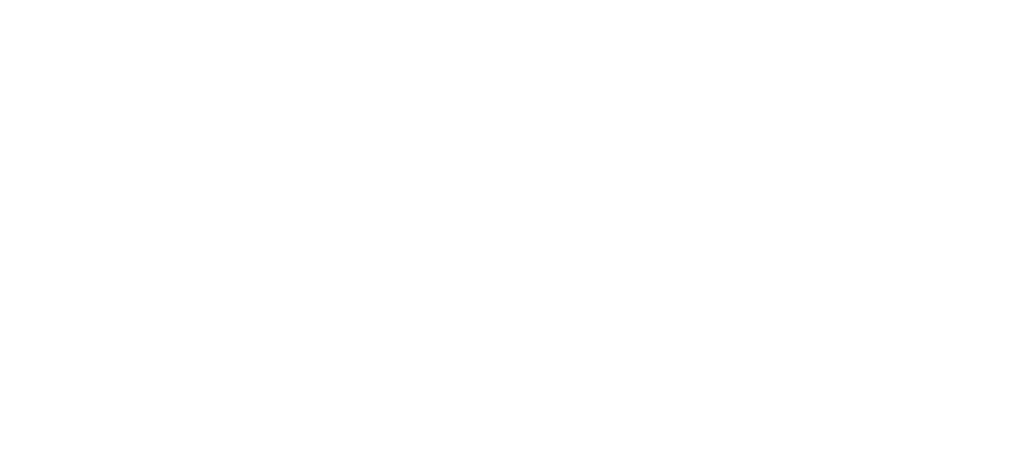
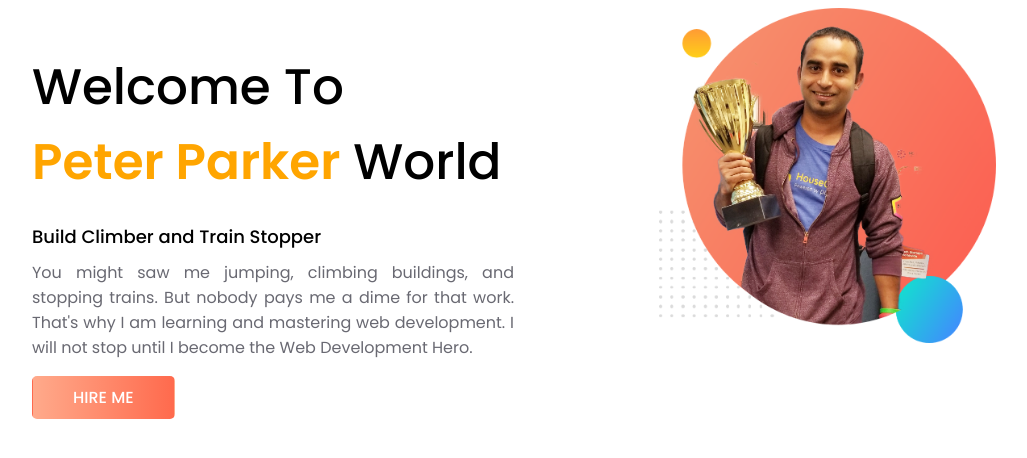
Before and after one commit to devhasibulislam/sample_portfolio, a plain HTML site: page index.html in a window 1280 px wide. Shown: the whole page, without its empty margins (126-1153 px from the left). Drawn offline with Linux system fonts and the light colour scheme.

Commit message:
first portion done

```diff
--- a/index.html
+++ b/index.html
@@ -1,5 +1,6 @@
 <!DOCTYPE html>
 <html lang="en">
+
 <head>
     <meta charset="UTF-8">
     <meta http-equiv="X-UA-Compatible" content="IE=edge">
@@ -8,7 +9,28 @@
     <link rel="stylesheet" href="style.css">
     <link rel="shortcut icon" href="favicon.jpg" type="image/x-icon">
 </head>
+
 <body>
-    <!-- write something! -->
+    <section id="portion1">
+        <div class="part1">
+            <h1>Welcome To</h1>
+            <h2><span id="name_orange">Peter Parker</span> World</h2>
+            <article id="brief_intro">
+                <h4>Build Climber and Train Stopper</h4>
+                <p>
+                    You might saw me jumping, climbing buildings, and stopping trains. But nobody pays me a dime for
+                    that work. That's why I am learning and mastering web development. I will not stop until I become
+                    the Web Development Hero.
+                </p>
+            </article>
+            <a href="#" target="_blank" class="link_button">
+                <button type="submit" value="hire_me">Hire Me</button>
+            </a>
+        </div>
+        <div class="part2">
+            <img src="./images/jhankar1.png" alt="Jhankar with a Trophy">
+        </div>
+    </section>
 </body>
+
 </html>
--- a/style.css
+++ b/style.css
@@ -3,3 +3,76 @@
 body {
     font-family: 'Poppins', sans-serif;
 }
+
+img {
+    max-width: 100%;
+}
+
+#portion1 {
+    display: flex;
+    flex-direction: row;
+    padding-left: 150px;
+}
+
+.part1 {
+    width: 50%;
+    display: flex;
+    flex-direction: column;
+    justify-content: center;
+}
+
+.part1 h1 {
+    font-size: 50px;
+    font-weight: 500;
+    margin-bottom: 0;
+}
+
+.part1 h2 {
+    margin: 0;
+    font-size: 50px;
+    font-weight: 500;
+}
+
+#name_orange {
+    color: orange;
+    font-weight: 600;
+}
+
+#brief_intro h4 {
+    margin-bottom: 0;
+    font-weight: 500;
+    font-size: 18px;
+}
+
+#brief_intro p {
+    text-align: justify;
+    color: #696972;
+    margin-top: 10px;
+}
+
+.link_button {
+    width: 145px;
+}
+
+.link_button button {
+    text-transform: uppercase;
+    background-image: linear-gradient(90deg, #ffaa8b, #ff6a4d);
+    border: 1px solid transparent;
+    border-radius: 5px;
+    padding: 8px 40px;
+    color: white;
+    font-weight: 500;
+    font-family: 'Poppins';
+    font-size: 16px;
+}
+
+.part2 {
+    width: 50%;
+    padding-right: 150px;
+}
+
+.part2 img {
+    display: flex;
+    width: 70%;
+    margin-left: auto;
+}
```
Also changed, not shown: images/jhankar1.png (renamed from images/jhankar.png).
